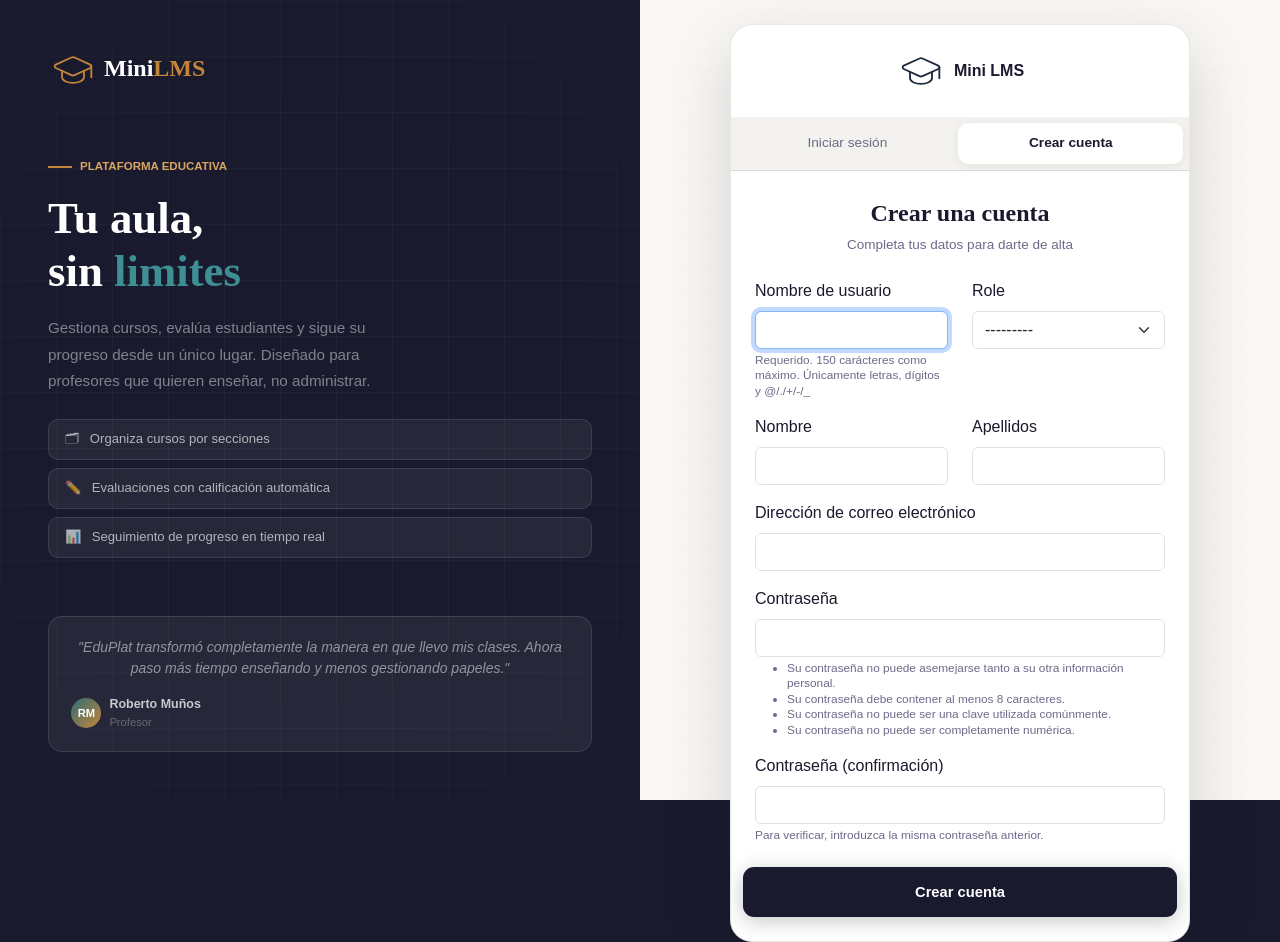
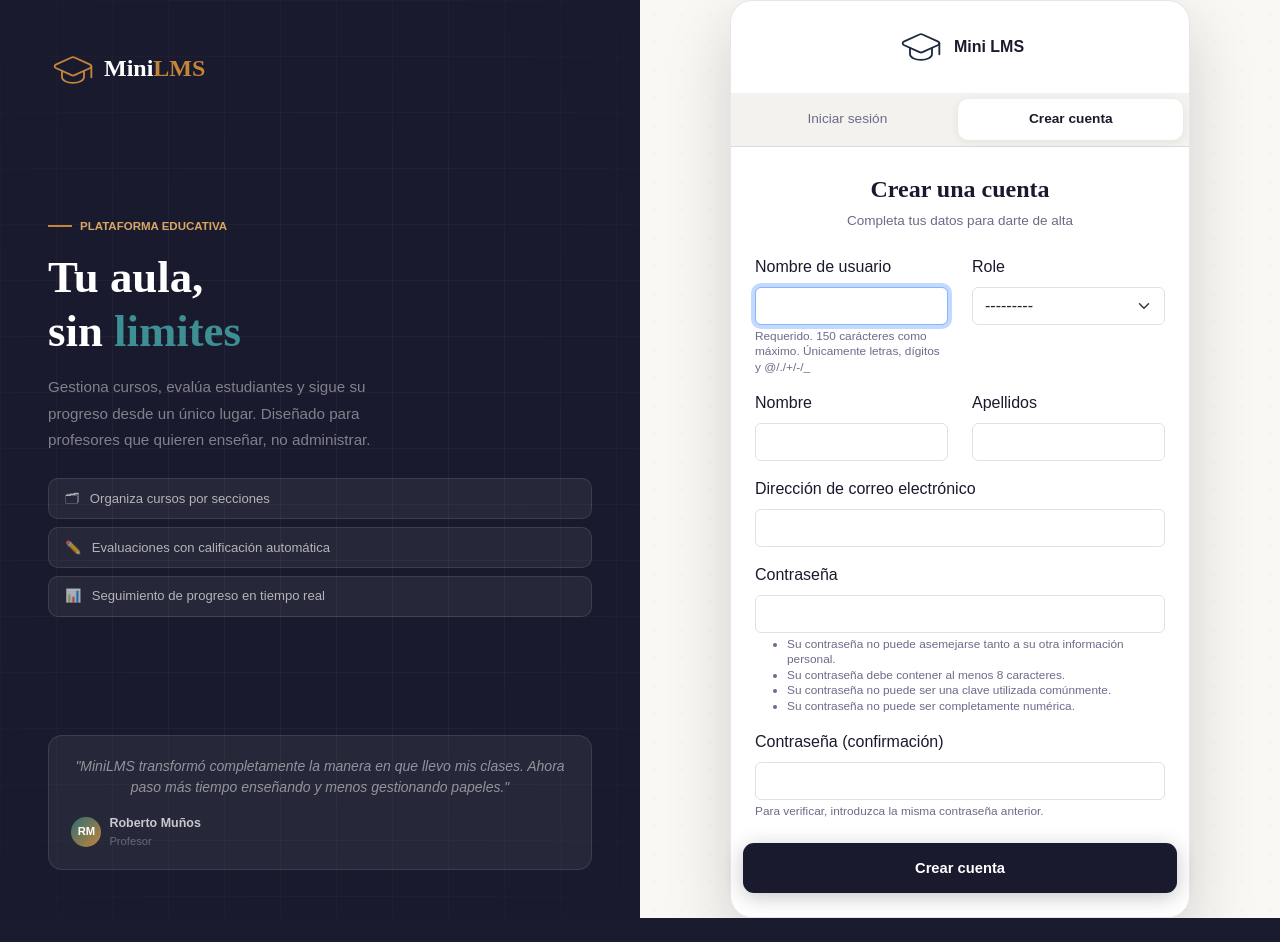
Before and after one commit to 3acarbonell/MiniLMS, a Django app: page /register/ in a window 1280 px wide. After the commit the page ends 918 px from the top, so only its background shows below. Run offline with Django 5.2, Linux system fonts and the light colour scheme; some libraries are stand-ins or nearby versions.

Commit message:
fix layout

```diff
--- a/core/templates/core/registration/login.html
+++ b/core/templates/core/registration/login.html
@@ -34,7 +34,7 @@
 
         html,
         body {
-            height: 100%;
+            min-height: 100vh;
             font-family: sans-serif;
             background: var(--ink);
             color: var(--ink);
@@ -228,8 +228,8 @@
 </head>
 
 <body>
-    <div class="container-fluid p-0 h-100">
-        <div class="row g-0 h-100">
+    <div class="container-fluid p-0 min-vh-100">
+        <div class="row g-0 min-vh-100">
             <div
                 class="col-lg-6 brand-panel d-none d-lg-flex flex-column justify-content-between p-5 text-white position-relative">
                 <div class="grid-lines"></div>
@@ -262,7 +262,7 @@
                 </div>
                 <div class="position-relative z-2">
                     <div class="testimonial">
-                        <div class="small text-white-50 lh-base fst-italic text-center mb-3">"EduPlat transformó
+                        <div class="small text-white-50 lh-base fst-italic text-center mb-3">"MiniLMS transformó
                             completamente la
                             manera en que llevo mis clases. Ahora paso más tiempo enseñando y menos gestionando
                             papeles."</div>
@@ -279,7 +279,7 @@
                 </div>
             </div>
 
-            <div class="col-lg-6 form-panel d-flex p-4 position-relative h-100">
+            <div class="col-lg-6 form-panel d-flex position-relative">
                 <div class="form-wrap m-auto">
                     <div class="form-card">
 
@@ -319,7 +319,7 @@
                         </div>
 
                         {% if request.resolver_match.url_name == 'login' %}
-                        <form method="POST" class="p-4 p-sm-4">
+                        <form method="POST" class="p-sm-4">
                             {% csrf_token %}
                             <div class="text-center mb-4">
                                 <div class="form-title">Bienvenido de nuevo</div>
@@ -334,7 +334,7 @@
                         </form>
 
                         {% elif request.resolver_match.url_name == 'register' %}
-                        <div class="p-4 p-sm-4">
+                        <div class="p-sm-4">
                             <div class="text-center mb-4">
                                 <div class="form-title">Crear una cuenta</div>
                                 <div class="form-subtitle mt-1">Completa tus datos para darte de alta</div>
```
